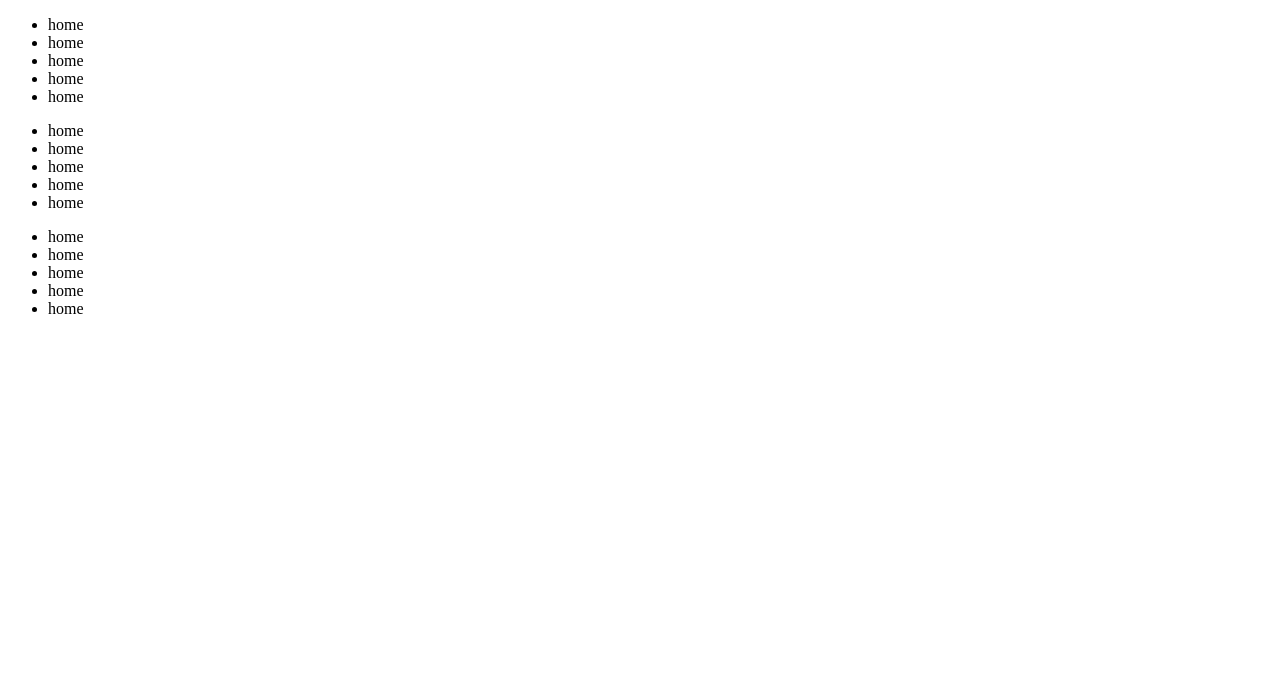
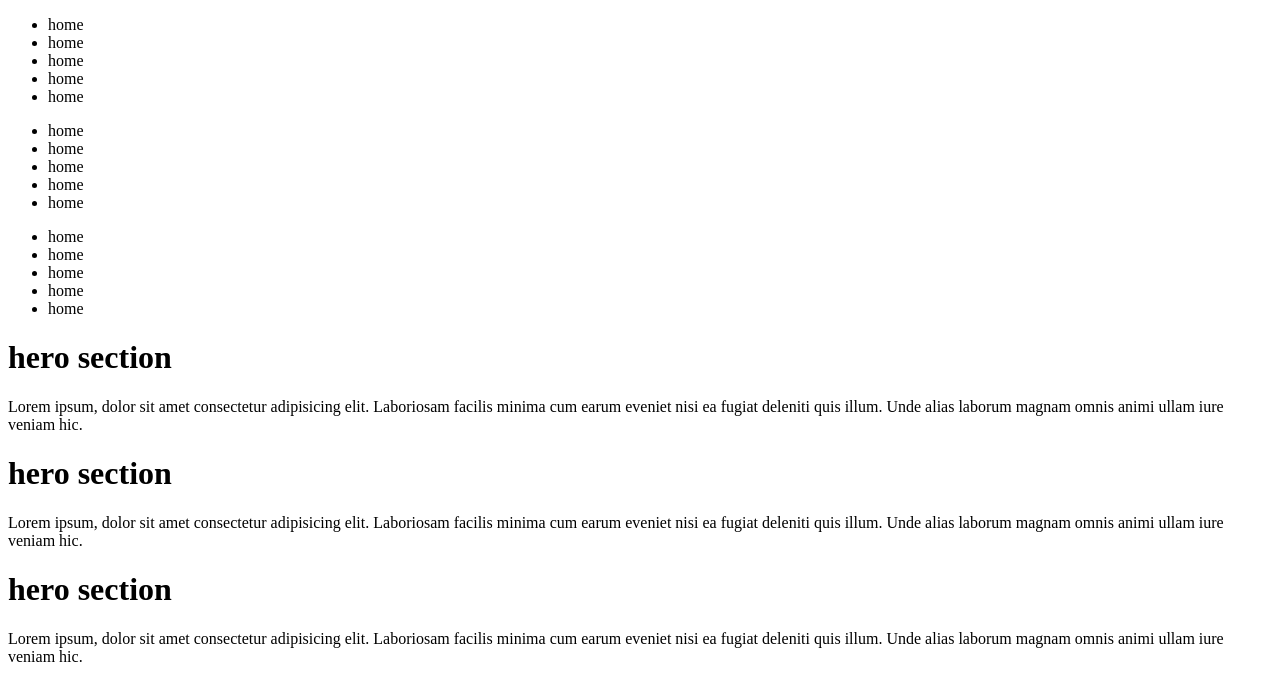
Before and after one commit to Zaheer334409/again-practice, a plain HTML site: page index.html in a window 1280 px wide. Drawn offline with Linux system fonts and the light colour scheme.

Commit message:
footer update

```diff
--- a/index.html
+++ b/index.html
@@ -16,13 +16,14 @@
             <li>home </li>
             <li>home </li>
         </ul>
-         <ul>
+        <ul>
             <li>home </li>
             <li>home </li>
             <li>home </li>
             <li>home </li>
             <li>home </li>
-        </ul> <ul>
+        </ul>
+        <ul>
             <li>home </li>
             <li>home </li>
             <li>home </li>
@@ -30,6 +31,16 @@
             <li>home </li>
         </ul>
     </footer>
+    <h1>hero section</h1>
+    <p>Lorem ipsum, dolor sit amet consectetur adipisicing elit. Laboriosam facilis minima cum earum eveniet nisi ea
+        fugiat deleniti quis illum. Unde alias laborum magnam omnis animi ullam iure veniam hic.</p>
+
+    <h1>hero section</h1>
+    <p>Lorem ipsum, dolor sit amet consectetur adipisicing elit. Laboriosam facilis minima cum earum eveniet nisi ea
+        fugiat deleniti quis illum. Unde alias laborum magnam omnis animi ullam iure veniam hic.</p>
+    <h1>hero section</h1>
+    <p>Lorem ipsum, dolor sit amet consectetur adipisicing elit. Laboriosam facilis minima cum earum eveniet nisi ea
+        fugiat deleniti quis illum. Unde alias laborum magnam omnis animi ullam iure veniam hic.</p>
 </body>
 
 </html>
```
